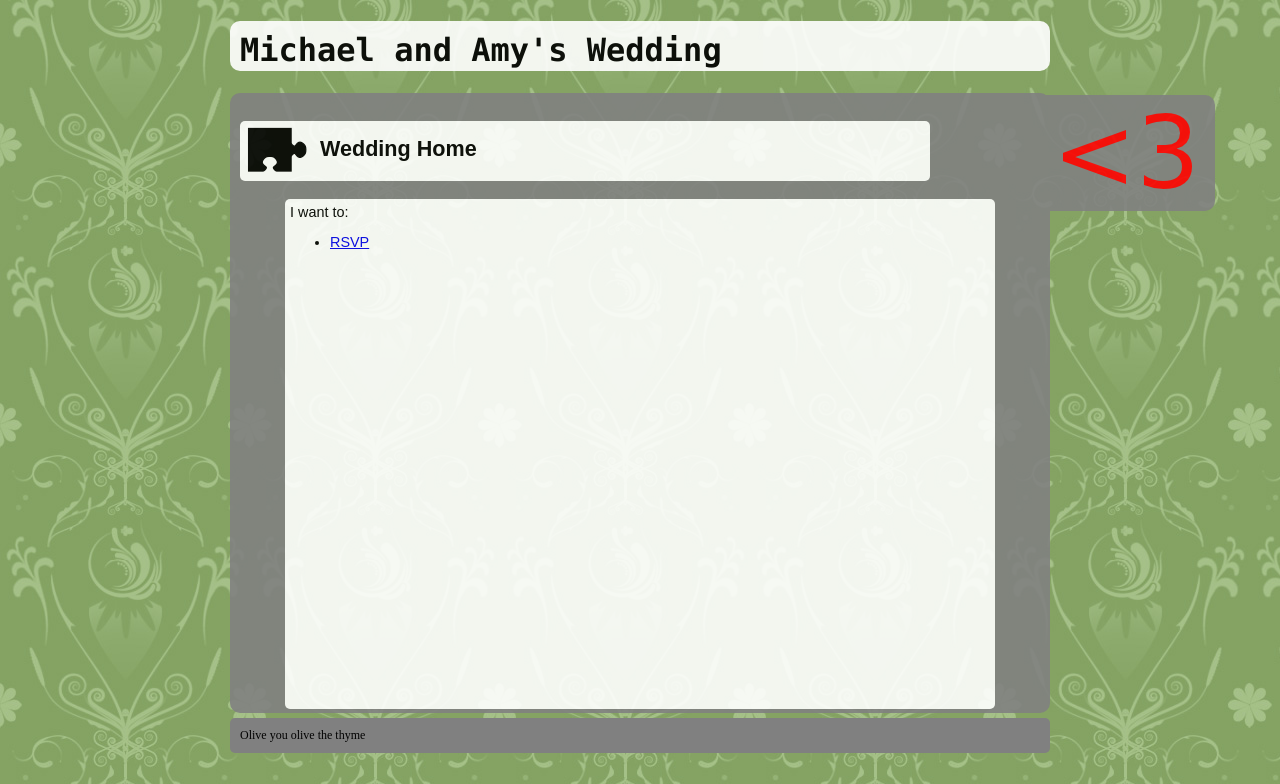
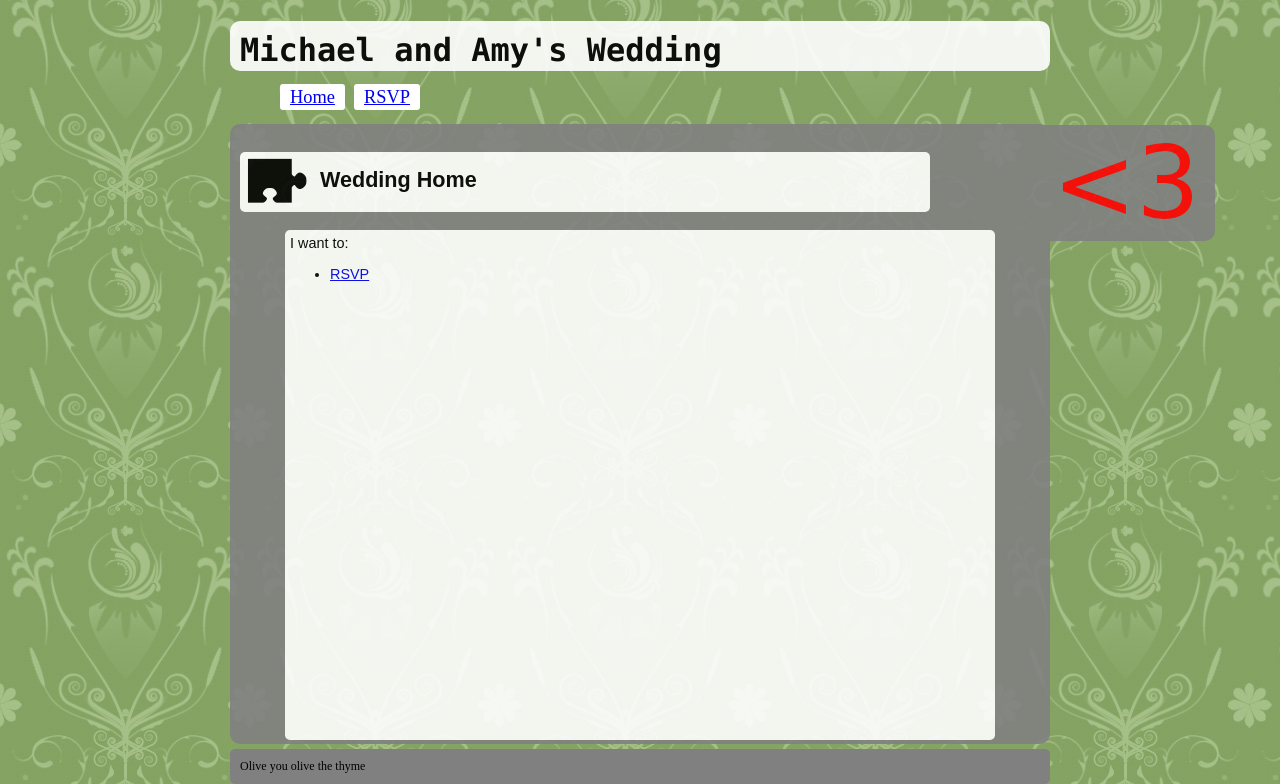
Before and after one commit to mfairchild365/wedding_rsvp, a PHP site: page /wedding/ in a window 1280 px wide. Shown: the top 784 px of the page. Run offline with PHP 8.4, Linux system fonts and the light colour scheme.

Commit message:
add a menu and style it.

```diff
--- a/www/css/main.css
+++ b/www/css/main.css
@@ -4,7 +4,7 @@ body {
 }
 
 #heartcontainer {
-    top:95px;
+    top:125px;
     position: fixed;
     width: 975px;
     height: 116px;
@@ -12,6 +12,46 @@ body {
     margin-right: auto;
     z-index: -1;
 }
+
+#menu {
+    width: 800px;
+    margin-left: auto;
+    margin-right: auto;
+}
+
+#menu ul {
+    liststyle: none;
+}
+
+#menu li {
+    display: inline;
+    margin-right: 5px;
+    font-size: 115%;
+}
+
+#menu a:link {
+    height: 10px;
+    background-color: white;
+    -webkit-border-radius: 3px;
+    -moz-border-radius: 3px;
+    border-radius: 3px;
+    padding: 3px;
+    padding-left: 10px;
+    padding-right: 10px;
+}
+
+#menu a:hover {
+
+    background-color: grey;
+    color: white;
+    -webkit-border-radius: 10px;
+    -moz-border-radius: 10px;
+    border-radius: 10px;
+    padding: 3px;
+    padding-left: 10px;
+    padding-right: 10px;
+}
+
 
 #heart {
     background-color: grey;
@@ -65,6 +105,7 @@ h1 {
     -moz-border-radius: 10px;
     border-radius: 10px;
     padding: 10px;
+    margin-bottom: 5px;
 }
 
 h1 a:link, a:hover, a:visited {
--- a/www/templates/default/Wedding/Controller.tpl.php
+++ b/www/templates/default/Wedding/Controller.tpl.php
@@ -9,7 +9,12 @@
 </head>
 <body>
     <h1><a href="<?php echo Wedding_Controller::$url?>" title="go to the home page">Michael and Amy's Wedding</a></h1>
-
+    <div id='menu'>
+        <ul>
+          <li><a href="<?php echo Wedding_Controller::$url?>">Home</a></li>
+          <li><a href="<?php echo Wedding_Controller::$url?>rsvp">RSVP</a></li>
+        </ul>
+    </div>
     <div id='maincontent'>
     <div id='heartcontainer'><div id='heart'></div></div>
         <?php
```
